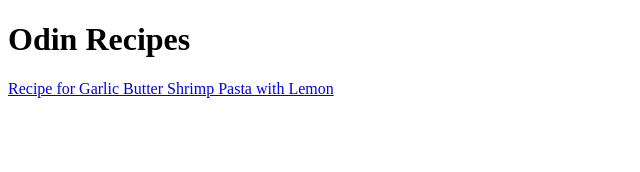
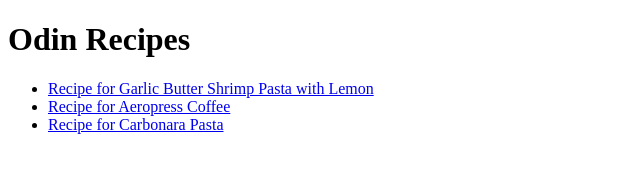
Before and after one commit to slkiey/odin-recipes, a plain HTML site: page index.html in a window 1280 px wide. Shown: the whole page, without its empty margins (0-640 px from the left). Drawn offline with Linux system fonts and the light colour scheme.

Commit message:
Add links to recipe pages

```diff
--- a/index.html
+++ b/index.html
@@ -7,6 +7,11 @@
 
     <body>
         <h1>Odin Recipes</h1>
-        <a href="recipes/garlicButterShrimpPastaWithLemon.html">Recipe for Garlic Butter Shrimp Pasta with Lemon</a>
+        <ul>
+            <li><a href="recipes/garlicButterShrimpPastaWithLemon.html">Recipe for Garlic Butter Shrimp Pasta with Lemon</a></li>
+            <li><a href="recipes/coffee.html">Recipe for Aeropress Coffee</a></li>
+            <li><a href="recipes/carbonara.html">Recipe for Carbonara Pasta</a></li>
+        </ul>
+
     </body>
 </html>
```
